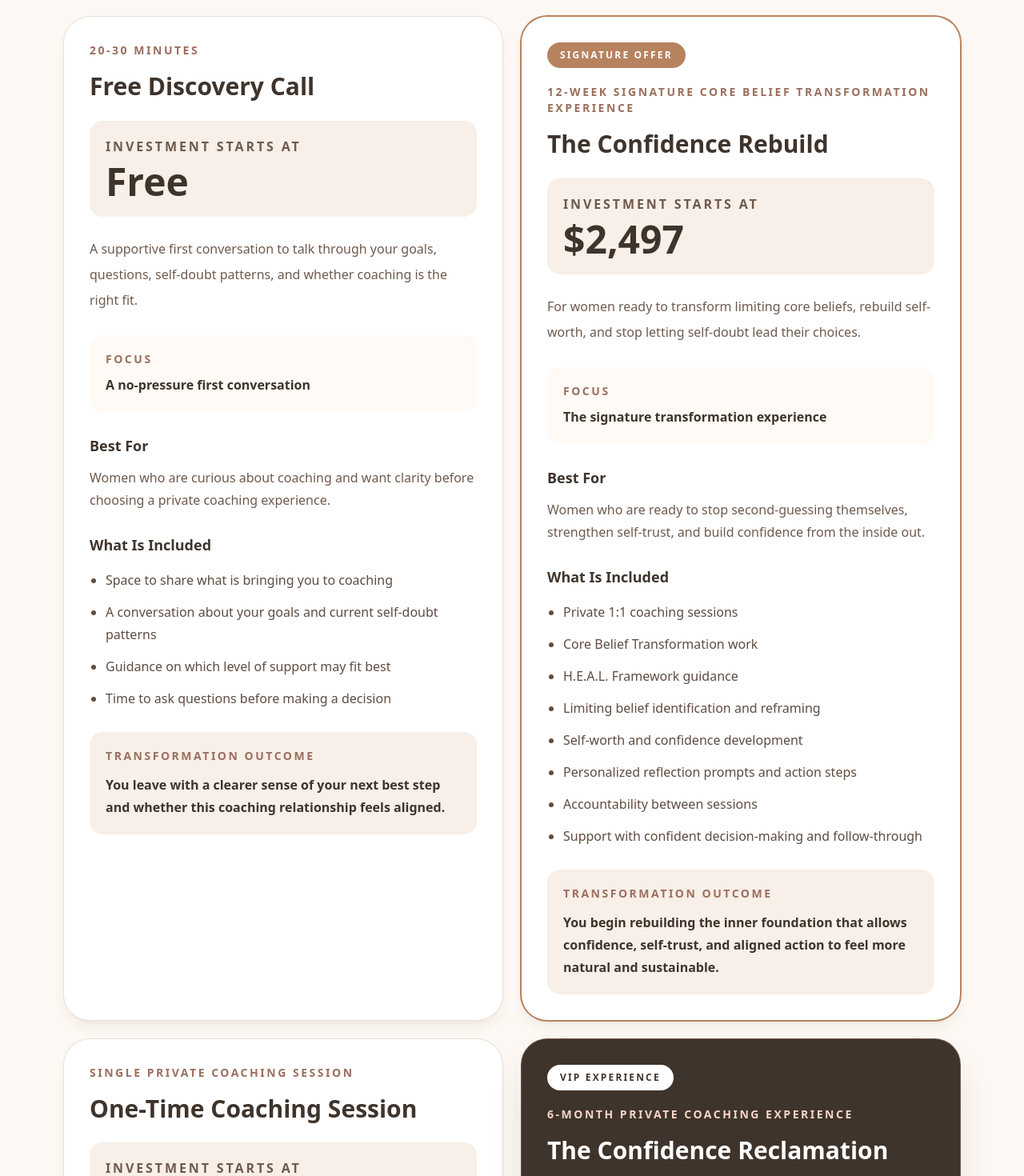
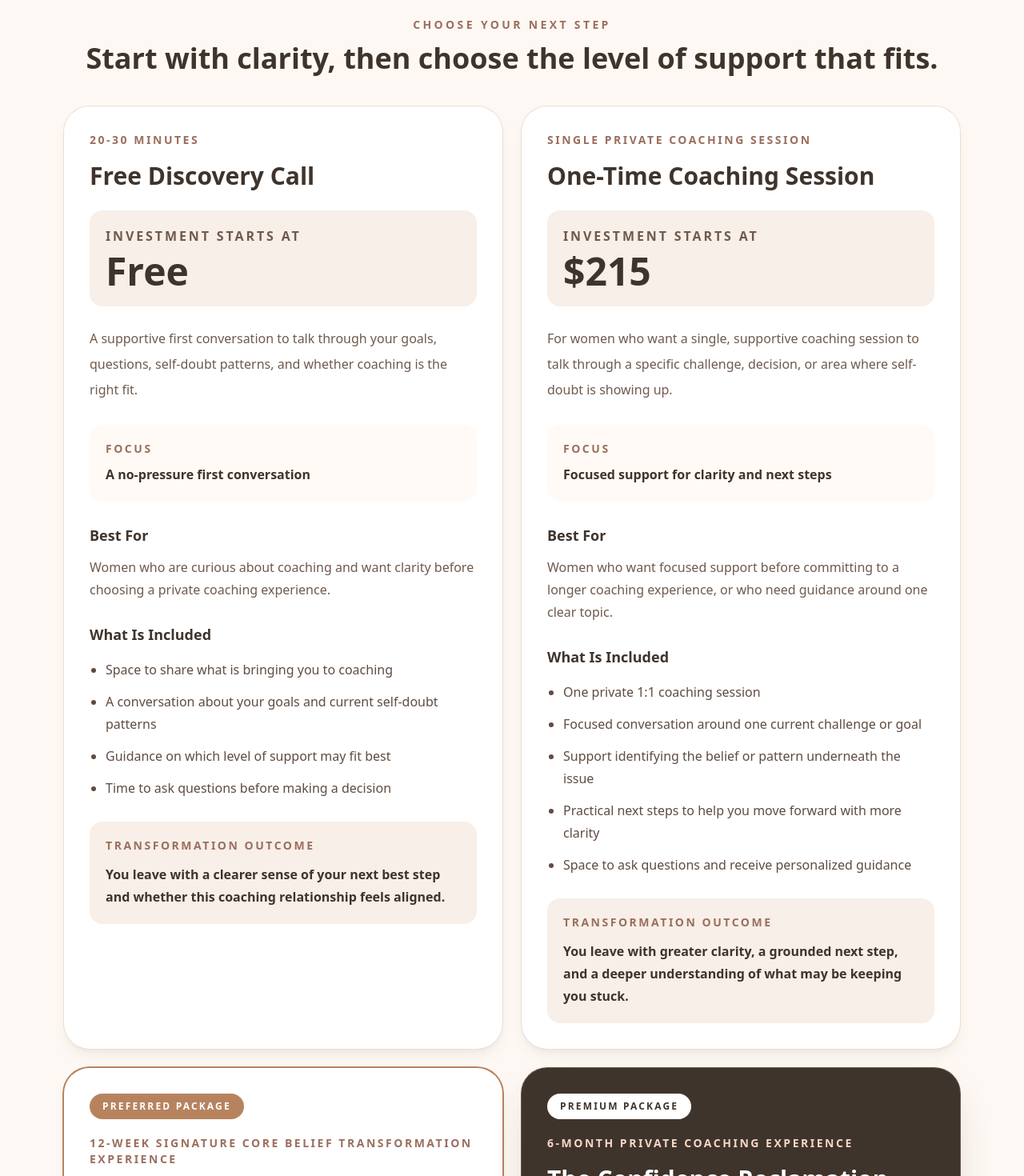
Before and after one commit to Kaelynn-Kinnison/life-coaching-with-kaelynn2, a Next.js app: page /pricing in a window 1280 px wide. Shown: the part 480-1950 px from the top of the page at 80% size. Built offline with nearby package versions, Linux system fonts and the light colour scheme; a web font is replaced by a local one.

Commit message:
Clean up pricing page order and layout

```diff
--- a/app/pricing/page.js
+++ b/app/pricing/page.js
@@ -28,6 +28,25 @@ const programs = [
       "You leave with a clearer sense of your next best step and whether this coaching relationship feels aligned.",
   },
   {
+    name: "One-Time Coaching Session",
+    duration: "Single private coaching session",
+    investment: "$215",
+    focus: "Focused support for clarity and next steps",
+    description:
+      "For women who want a single, supportive coaching session to talk through a specific challenge, decision, or area where self-doubt is showing up.",
+    bestFor:
+      "Women who want focused support before committing to a longer coaching experience, or who need guidance around one clear topic.",
+    includes: [
+      "One private 1:1 coaching session",
+      "Focused conversation around one current challenge or goal",
+      "Support identifying the belief or pattern underneath the issue",
+      "Practical next steps to help you move forward with more clarity",
+      "Space to ask questions and receive personalized guidance",
+    ],
+    outcome:
+      "You leave with greater clarity, a grounded next step, and a deeper understanding of what may be keeping you stuck.",
+  },
+  {
     name: "The Confidence Rebuild",
     duration: "12-week signature Core Belief Transformation experience",
     investment: "$2,497",
@@ -49,25 +68,6 @@ const programs = [
     ],
     outcome:
       "You begin rebuilding the inner foundation that allows confidence, self-trust, and aligned action to feel more natural and sustainable.",
-  },
-  {
-    name: "One-Time Coaching Session",
-    duration: "Single private coaching session",
-    investment: "$215",
-    focus: "Focused support for clarity and next steps",
-    description:
-      "For women who want a single, supportive coaching session to talk through a specific challenge, decision, or area where self-doubt is showing up.",
-    bestFor:
-      "Women who want focused support before committing to a longer coaching experience, or who need guidance around one clear topic.",
-    includes: [
-      "One private 1:1 coaching session",
-      "Focused conversation around one current challenge or goal",
-      "Support identifying the belief or pattern underneath the issue",
-      "Practical next steps to help you move forward with more clarity",
-      "Space to ask questions and receive personalized guidance",
-    ],
-    outcome:
-      "You leave with greater clarity, a grounded next step, and a deeper understanding of what may be keeping you stuck.",
   },
   {
     name: "The Confidence Reclamation",
@@ -92,6 +92,9 @@ const programs = [
     outcome:
       "You receive the time, structure, and support to not only rebuild confidence, but embody it more deeply in your decisions, relationships, and next chapter.",
   },
+];
+
+const continuedSupport = [
   {
     name: "Growth Membership",
     duration: "Monthly membership",
@@ -113,51 +116,26 @@ const programs = [
   },
 ];
 
-export default function PricingPage() {
+function ProgramCard({ program }) {
   return (
-    <main className="bg-[#fdf8f3] text-[#3f342c]">
-      <section className="px-6 py-20 text-center md:px-12">
-        <div className="mx-auto max-w-5xl">
-          <p className="mb-4 text-sm font-semibold uppercase tracking-[0.24em] text-[#9b6f5d]">
-            Programs & Pricing
-          </p>
-
-          <h1 className="text-4xl font-bold leading-tight md:text-6xl">
-            Signature transformation offers for lasting confidence.
-          </h1>
-
-          <p className="mx-auto mt-6 max-w-3xl text-lg leading-8 text-[#6f5a4d] md:text-xl">
-            Each coaching experience is designed to help you overcome
-            self-doubt, transform limiting beliefs, strengthen self-worth, and
-            build confidence that lasts. Final recommendations are discussed
-            during your free Discovery Call.
-          </p>
-        </div>
-      </section>
-
-      <section className="px-6 pb-20 md:px-12 lg:px-20">
-        <div className="mx-auto max-w-6xl">
-          <div className="grid gap-6 lg:grid-cols-2">
-            {programs.map((program) => (
     <article
-                key={program.name}
       className={
         program.premium
-                    ? "rounded-[2rem] bg-[#3f342c] p-8 text-white shadow-2xl shadow-[#3f342c]/20 ring-1 ring-[#6d594b]"
+          ? "flex h-full flex-col rounded-[2rem] bg-[#3f342c] p-8 text-white shadow-2xl shadow-[#3f342c]/20 ring-1 ring-[#6d594b]"
           : program.featured
-                      ? "rounded-[2rem] bg-white p-8 text-[#3f342c] shadow-lg shadow-[#8b6f5c]/10 ring-2 ring-[#b7835f]"
-                      : "rounded-[2rem] bg-white p-8 text-[#3f342c] shadow-lg shadow-[#8b6f5c]/10 ring-1 ring-[#eadfd5]"
+            ? "flex h-full flex-col rounded-[2rem] bg-white p-8 text-[#3f342c] shadow-lg shadow-[#8b6f5c]/10 ring-2 ring-[#b7835f]"
+            : "flex h-full flex-col rounded-[2rem] bg-white p-8 text-[#3f342c] shadow-lg shadow-[#8b6f5c]/10 ring-1 ring-[#eadfd5]"
       }
     >
       {program.featured && (
-                  <p className="mb-5 inline-block rounded-full bg-[#b7835f] px-4 py-2 text-xs font-bold uppercase tracking-[0.18em] text-white">
-                    Signature Offer
+        <p className="mb-5 inline-block w-fit rounded-full bg-[#b7835f] px-4 py-2 text-xs font-bold uppercase tracking-[0.18em] text-white">
+          Preferred Package
         </p>
       )}
 
       {program.premium && (
-                  <p className="mb-5 inline-block rounded-full bg-white px-4 py-2 text-xs font-bold uppercase tracking-[0.18em] text-[#3f342c]">
-                    VIP Experience
+        <p className="mb-5 inline-block w-fit rounded-full bg-white px-4 py-2 text-xs font-bold uppercase tracking-[0.18em] text-[#3f342c]">
+          Premium Package
         </p>
       )}
 
@@ -189,9 +167,7 @@ export default function PricingPage() {
         >
           Investment Starts At
         </p>
-                  <p className="mt-2 text-5xl font-black">
-                    {program.investment}
-                  </p>
+        <p className="mt-2 text-5xl font-black">{program.investment}</p>
       </div>
 
       <p
@@ -267,12 +243,66 @@ export default function PricingPage() {
         <p className="text-sm font-black uppercase tracking-[0.18em] text-[#9b6f5d]">
           Transformation Outcome
         </p>
-                  <p className="mt-3 font-semibold leading-7">
-                    {program.outcome}
+        <p className="mt-3 font-semibold leading-7">{program.outcome}</p>
+      </div>
+    </article>
+  );
+}
+
+export default function PricingPage() {
+  return (
+    <main className="bg-[#fdf8f3] text-[#3f342c]">
+      <section className="px-6 py-20 text-center md:px-12">
+        <div className="mx-auto max-w-5xl">
+          <p className="mb-4 text-sm font-semibold uppercase tracking-[0.24em] text-[#9b6f5d]">
+            Programs & Pricing
+          </p>
+
+          <h1 className="text-4xl font-bold leading-tight md:text-6xl">
+            Signature transformation offers for lasting confidence.
+          </h1>
+
+          <p className="mx-auto mt-6 max-w-3xl text-lg leading-8 text-[#6f5a4d] md:text-xl">
+            Each coaching experience is designed to help you overcome
+            self-doubt, transform limiting beliefs, strengthen self-worth, and
+            build confidence that lasts. Final recommendations are discussed
+            during your free Discovery Call.
           </p>
         </div>
-              </article>
+      </section>
+
+      <section className="px-6 pb-20 md:px-12 lg:px-20">
+        <div className="mx-auto max-w-6xl">
+          <div className="mb-10 text-center">
+            <p className="mb-3 text-sm font-semibold uppercase tracking-[0.24em] text-[#9b6f5d]">
+              Choose Your Next Step
+            </p>
+            <h2 className="text-3xl font-bold leading-tight md:text-4xl">
+              Start with clarity, then choose the level of support that fits.
+            </h2>
+          </div>
+
+          <div className="grid gap-6 lg:grid-cols-2">
+            {programs.map((program) => (
+              <ProgramCard key={program.name} program={program} />
             ))}
+          </div>
+
+          <div className="mt-12 border-t border-[#eadfd5] pt-12">
+            <div className="mx-auto mb-8 max-w-3xl text-center">
+              <p className="mb-3 text-sm font-semibold uppercase tracking-[0.24em] text-[#9b6f5d]">
+                Continued Support
+              </p>
+              <h2 className="text-3xl font-bold leading-tight">
+                For past clients who want to keep building momentum.
+              </h2>
+            </div>
+
+            <div className="mx-auto max-w-3xl">
+              {continuedSupport.map((program) => (
+                <ProgramCard key={program.name} program={program} />
+              ))}
+            </div>
           </div>
         </div>
       </section>
```
Lines whose indentation alone changed are shown as unchanged.
